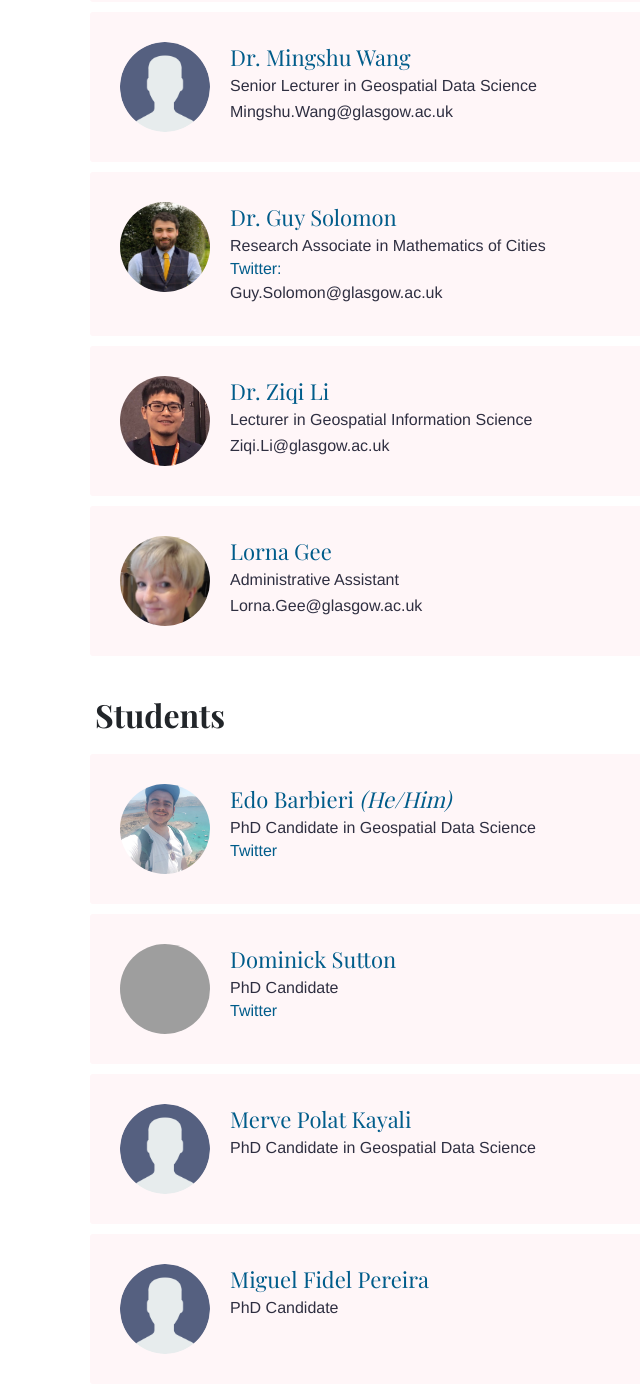
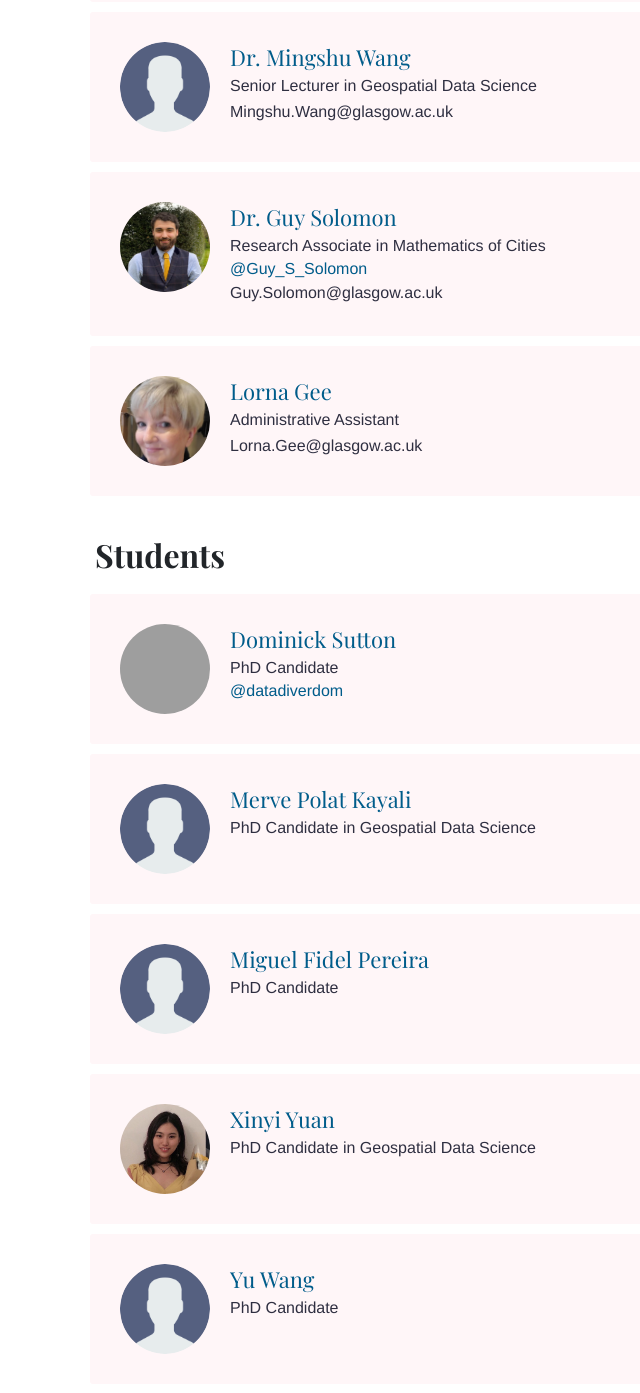
Before and after one commit to gdsg-glasgow/gdsg-glasgow.github.io, a Jekyll site: the page built from team.md, in a window 1280 px wide and 1400 px high, scrolled down 508 px, cut to the strip 0-1393 px from the top of the window. Shown: the whole strip, without its empty margins (85-725 px from the left). Built offline with Jekyll 4.4.1, drawn with Linux system fonts in a browser that asks for light colours; some of the changed text lies outside the part shown; grey boxes are pictures that could not be loaded.

Commit message:
Update Team page.

```diff
--- a/_layouts/teams.html
+++ b/_layouts/teams.html
@@ -34,7 +34,7 @@ bodyClass: "page-teams"
                     <h2 class="team-name"><a href="{{ team.url | relative_url }}">{{ team.title }}</a></h2>
                     <p class="team-description">{{ team.jobtitle }}</p>
                     {% if team.twitter %}
-                    <a target="_blank" href="{{ team.twitter }}" rel="noreferrer">Twitter: {{ team.twitter_handle }}</a>
+                    <a target="_blank" href="{{ team.twitter }}" rel="noreferrer">{{ team.twitter_handle }}</a>
                     {% endif %}
                     {% if team.email %}
                     <p class="team-description">{{ team.email }}</p>
@@ -62,7 +62,7 @@ bodyClass: "page-teams"
                         <h2 class="team-name"><a href="{{ team.url | relative_url }}">{{ team.title }}</a></h2>
                         <p class="team-description">{{ team.jobtitle }}</p>
                         {% if team.twitter %}
-                        <a target="_blank" href="{{ team.twitter }}" rel="noreferrer">Twitter</a>
+                        <a target="_blank" href="{{ team.twitter }}" rel="noreferrer">{{ team.twitter_handle }}</a>
                         {% endif %}
                     </div>
                     <!--<div class="team-content">{{ team.content | truncate: 120 }}</div>-->
@@ -72,14 +72,14 @@ bodyClass: "page-teams"
         </div></div>
 
     <div class="container pt-0 pb-6">
-        <h1>Alumni</h1>
-        {% assign teams = site.team | where: "promoted", empty | sort: "weight" %}
+        <h1 style="margin-left:20px">Alumni</h1>
+        {% assign teams = site.team | where: "promoted", true | where: "alumni", true | sort: "weight" %}
         {% for team in teams %}
         <div class="col-12 col-md-12 mb-1">
             <div class="team team-summary">
                 {% if team.image %}
                 <div class="team-image">
-                    <img width="300" height="300" alt="{{ team.title }}" class="img-fluid mb-2" src="{{ team.image | relative_url }}" />
+                    <img alt="{{ team.title }}" class="img-fluid mb-2" src="{{ team.image | relative_url }}"/>
                 </div>
                 {% endif %}
                 <div class="team-meta">
--- a/_team/dominic.md
+++ b/_team/dominic.md
@@ -4,6 +4,7 @@ date: 2018-11-19T10:47:58+10:00
 image: "images/team/dominic.jpg"
 jobtitle: "PhD Candidate"
 twitter: "https://twitter.com/datadiverdom"
+twitter_handle: "@datadiverdom"
 email: "d.sutton.2@research.gla.ac.uk"
 promoted: true
 student: true
--- a/_team/guy.md
+++ b/_team/guy.md
@@ -4,6 +4,7 @@ date: 2018-11-19T10:47:58+10:00
 image: "images/team/guy.jpg"
 jobtitle: "Research Associate in Mathematics of Cities"
 twitter: "https://twitter.com/Guy_S_Solomon"
+twitter_handle: "@Guy_S_Solomon"
 email: "Guy.Solomon@glasgow.ac.uk"
 promoted: true
 staff: true
```
Also changed, not shown: _team/edo.md (+1 -1 lines), _team/ziqi.md (+2 -2 lines), images/team/ziqi copy.jpg (deleted), 2 other files.
